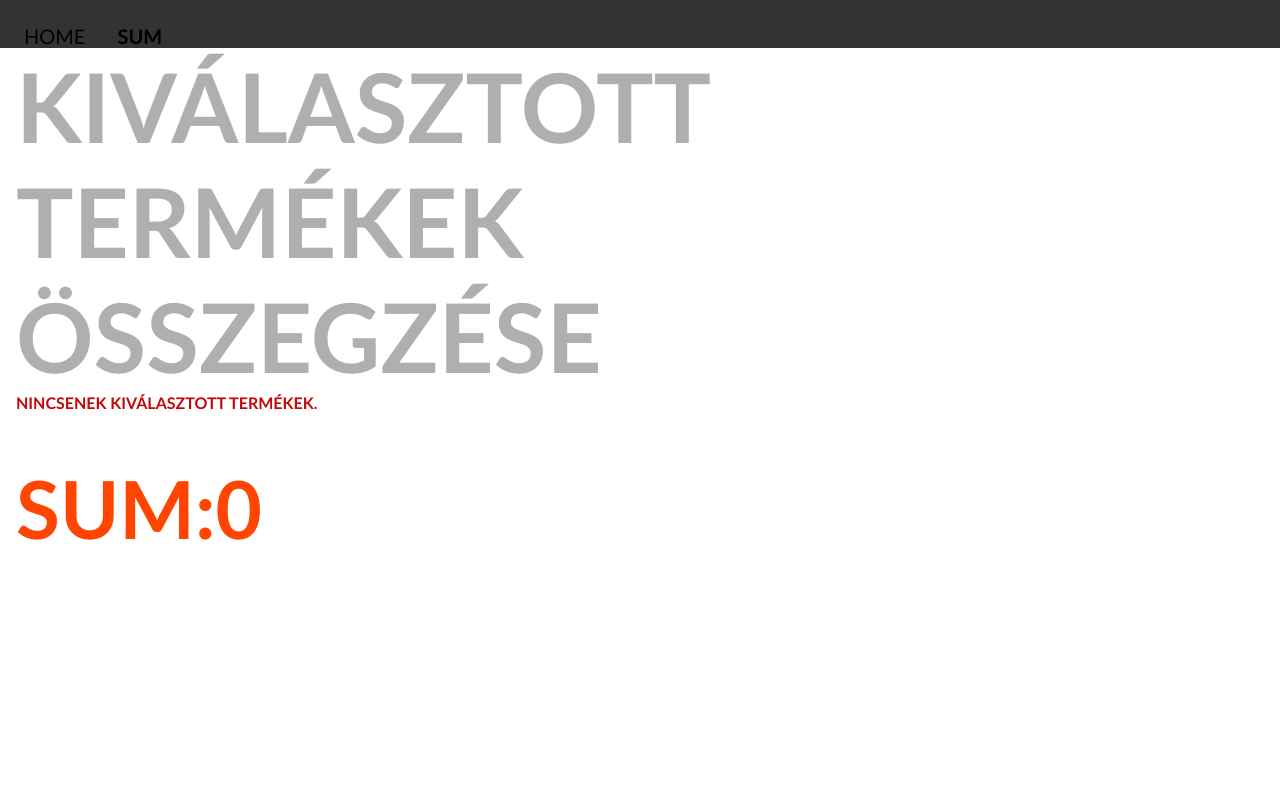
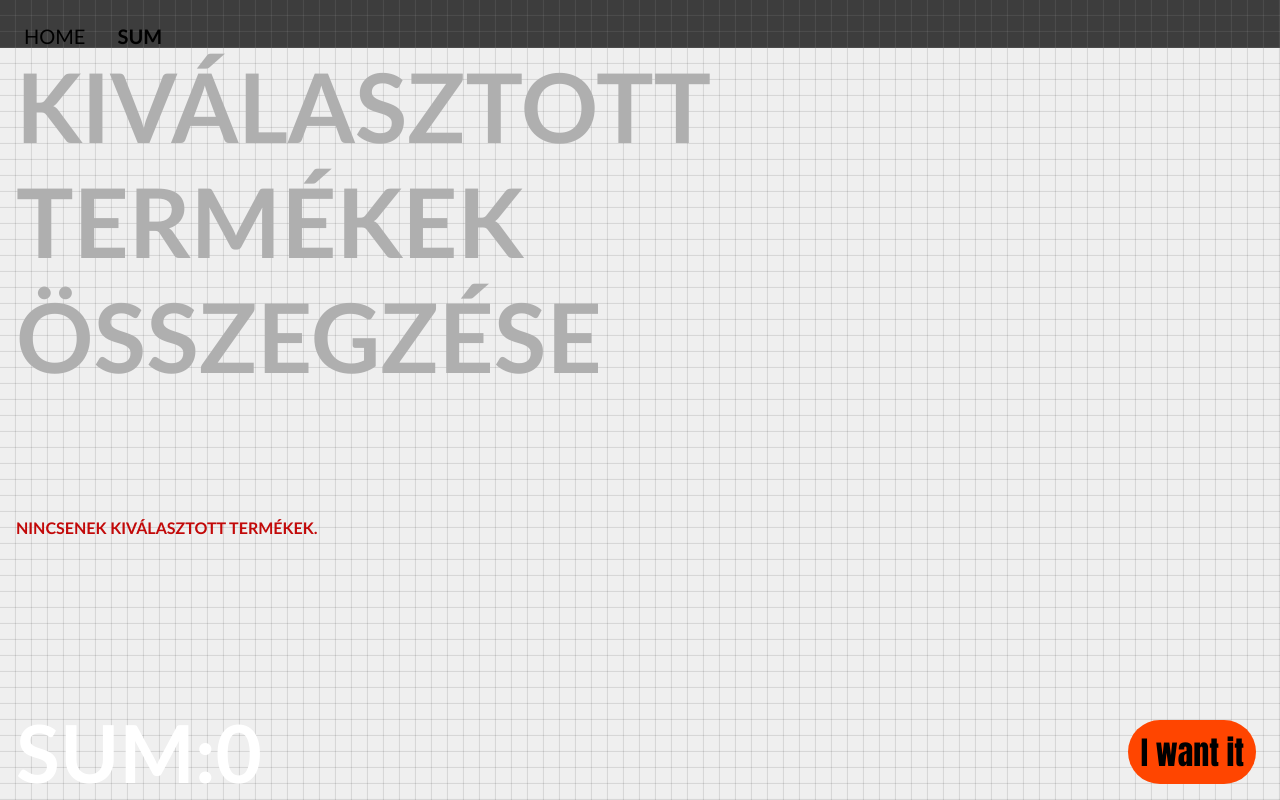
Before and after one commit to HegedusAlexandra/redux-test, a React (Create React App) app: page /sum in a window 1280 px wide. Built offline with nearby package versions, Linux system fonts and the light colour scheme.

Commit message:
added button

```diff
--- a/src/App.css
+++ b/src/App.css
@@ -1,40 +1,56 @@
-.app{
+.app {
   width: 100%;
   height: 100vh;
   background-color: #efefef;
-  font-family:'Gill Sans', 'Gill Sans MT', Calibri, 'Trebuchet MS', sans-serif;
-  color:#afafaf
+  font-family: "Gill Sans", "Gill Sans MT", Calibri, "Trebuchet MS", sans-serif;
+  color: #afafaf;
 }
-.headline{
+.headline {
   display: flex;
   flex-direction: row;
   width: 80%;
   text-transform: uppercase;
   font-size: 8vh;
   font-weight: 700;
-  font-family:'Gill Sans', 'Gill Sans MT', Calibri, 'Trebuchet MS', sans-serif;
-  color:#afafaf;
+  font-family: "Gill Sans", "Gill Sans MT", Calibri, "Trebuchet MS", sans-serif;
+  color: #afafaf;
+  padding-left: 2vh;
+  padding-top: 6vh;
+}
+.headline2 {
+  display: flex;
+  flex-direction: row;
+  width: 70%;
+  text-transform: uppercase;
+  font-size: 8vh;
+  font-weight: 700;
+  font-family: "Gill Sans", "Gill Sans MT", Calibri, "Trebuchet MS", sans-serif;
+  color: #afafaf;
   padding-left: 2vh;
   padding-top: 6vh;
 }
 
-.container{
+.container {
   width: 100%;
-  height: 110vh;
   background-color: goldenrod;
   padding-top: 15%;
+  padding-bottom: 5%;
 }
 
-.productlist{
+.productlist {
   width: 80%;
   margin-left: 10%;
   margin-right: 10%;
   padding: 2%;
   background-color: black;
-  box-shadow: blue 0px 0px 0px 2px inset, rgb(255, 255, 255) 10px -10px 0px -3px, rgb(31, 193, 27) 10px -10px, rgb(255, 255, 255) 20px -20px 0px -3px, rgb(255, 217, 19) 20px -20px, rgb(255, 255, 255) 30px -30px 0px -3px, rgb(255, 156, 85) 30px -30px, rgb(255, 255, 255) 40px -40px 0px -3px, rgb(255, 85, 85) 40px -40px;
+  box-shadow: blue 0px 0px 0px 2px inset, rgb(255, 255, 255) 10px -10px 0px -3px,
+    rgb(31, 193, 27) 10px -10px, rgb(255, 255, 255) 20px -20px 0px -3px,
+    rgb(255, 217, 19) 20px -20px, rgb(255, 255, 255) 30px -30px 0px -3px,
+    rgb(255, 156, 85) 30px -30px, rgb(255, 255, 255) 40px -40px 0px -3px,
+    rgb(255, 85, 85) 40px -40px;
 }
 
-button{
+button {
   background: #373737;
   width: 20px;
   height: 20px;
@@ -42,7 +58,7 @@ button{
   border-radius: 4px;
 }
 
-.menu{
+.menu {
   position: fixed;
   width: 100%;
   height: 4vh;
@@ -50,37 +66,97 @@ button{
   backdrop-filter: blur(10px); */
   backdrop-filter: invert(80%);
   font-size: 2.5vh;
-  font-family: 'Gill Sans', 'Gill Sans MT', Calibri, 'Trebuchet MS', sans-serif;
+  font-family: "Gill Sans", "Gill Sans MT", Calibri, "Trebuchet MS", sans-serif;
   padding: 3vh;
 }
 
-.link{
+.link {
   margin-right: 4vh;
   text-transform: uppercase;
 }
 
-.result{
+.result {
   display: flex;
   flex-direction: row;
   width: 100%;
   text-transform: uppercase;
   font-size: 2vh;
   font-weight: 700;
-  font-family:'Gill Sans', 'Gill Sans MT', Calibri, 'Trebuchet MS', sans-serif;
-  color:#c20909;
+  font-family: "Gill Sans", "Gill Sans MT", Calibri, "Trebuchet MS", sans-serif;
+  color: #c20909;
   padding-left: 2vh;
-
+  padding-top: 1vh;
+  line-height: 0.9em;
 }
 
 li {
   list-style: none;
 }
 
-.finalRes{
+.finalRes {
+  width: 88vw;
   font-size: 10vh;
   font-weight: 700;
-  font-family:'Gill Sans', 'Gill Sans MT', Calibri, 'Trebuchet MS', sans-serif;
-  color: orangered;
+  font-family: "Gill Sans", "Gill Sans MT", Calibri, "Trebuchet MS", sans-serif;
+  color: white;
   padding-left: 2vh;
   padding-top: 6vh;
 }
+
+.schoolbook_square {
+  display: flex;
+  flex-direction: column;
+  justify-content: space-between;
+  height: 100vh;
+  background: linear-gradient(
+        rgba(255, 255, 255, 0) 0.9em,
+        rgba(0, 0, 0, 0.15) 1em
+      )
+      0 0,
+    linear-gradient(
+        90deg,
+        rgba(255, 255, 255, 0) 0.9em,
+        rgba(0, 0, 0, 0.15) 1em
+      )
+      0 0;
+  background-size: 1em 1em;
+  background-color: #efefef;
+}
+
+.schoolbook_lines {
+  background: linear-gradient(
+        90deg,
+        rgba(255, 255, 255, 0) 1.8em,
+        rgba(135, 206, 235, 0.5) 2em
+      )
+      4em 0 repeat-y,
+    linear-gradient(rgba(255, 255, 255, 0) 1.9em, rgba(0, 0, 0, 0.15) 2em) 0 0;
+  background-size: 2em 2em;
+  background-color: ivory;
+}
+
+.bottomContainer{
+  display: flex;
+  flex-direction: row;
+  align-content: stretch;
+  align-items: stretch;
+  justify-items: stretch;
+  align-content: stretch;
+  width: 100%;
+}
+
+.bottomButton{
+  background-color: orangered;
+  width: 10vw;
+  height: 8vh;
+  align-self: self-end;
+  margin-bottom: 2vh;
+  border-radius: 4vh;
+  font-family: Impact, Haettenschweiler, 'Arial Narrow Bold', sans-serif;
+  font-size: xx-large;
+}
+
+.bottomButton:hover{
+  background-color: blue;
+  color: #efefef;
+}
--- a/src/pages/ProductSummary.jsx
+++ b/src/pages/ProductSummary.jsx
@@ -7,9 +7,9 @@ export default function ProductSummary() {
   const selectedProducts = products.filter((product) => product.quantity > 0);
 
   return (
-    <div>
+    <div className="schoolbook_square">
       <Menu />
-      <div className="headline">
+      <div className="headline2">
         <h2>Kiválasztott Termékek Összegzése</h2>
       </div>
       <div className="result">
@@ -26,12 +26,15 @@ export default function ProductSummary() {
           <p>Nincsenek kiválasztott termékek.</p>
         )}
       </div>
+      <div className="bottomContainer">
         <h2 className="finalRes">
           SUM:
           {products
             .map((el) => el.price * el.quantity)
             .reduce((acc, cur) => acc + cur, 0)}
         </h2>
+        <button className="bottomButton">I want it</button>
+      </div>
     </div>
   );
 }
--- a/src/redux/slices/ProductSlice.js
+++ b/src/redux/slices/ProductSlice.js
@@ -4,7 +4,7 @@ const initialState= {
     products: [
       { id: 1, name: "abbath's rye ritual", quantity: 0 ,price: 1000},
       { id: 2, name: 'behemoth bites', quantity: 0 ,price: 1492},
-      { id: 3, name: 'akercocke apple', quantity: 0 ,price: 1945},
+      /* { id: 3, name: 'akercocke apple', quantity: 0 ,price: 1945}, */
       { id: 4, name: 'dolch wheat wonder', quantity: 0 ,price: 1920},
       { id: 5, name: 'mirkwood milk crunch', quantity: 0 ,price: 1301},
       { id: 6, name: 'buckethead buckwheat', quantity: 0 ,price: 1222},
```
Lines whose indentation alone changed are shown as unchanged.
